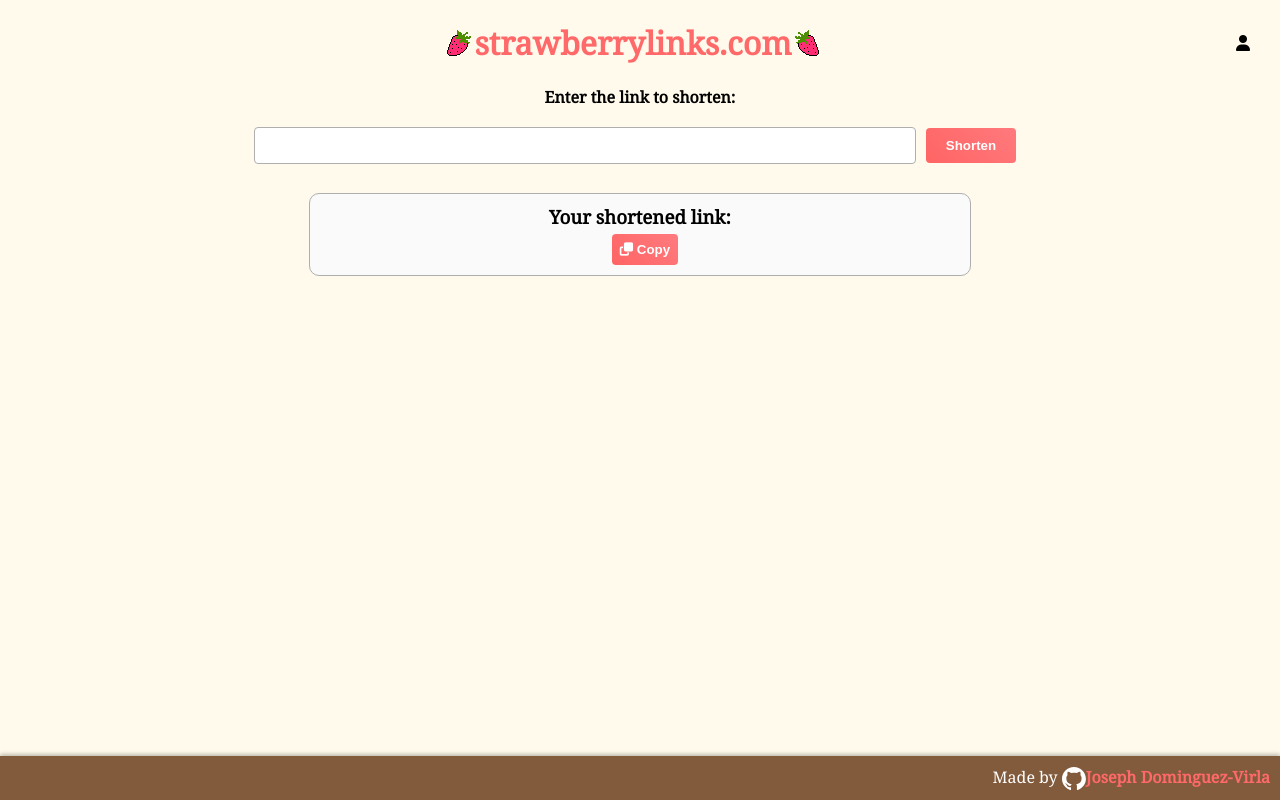
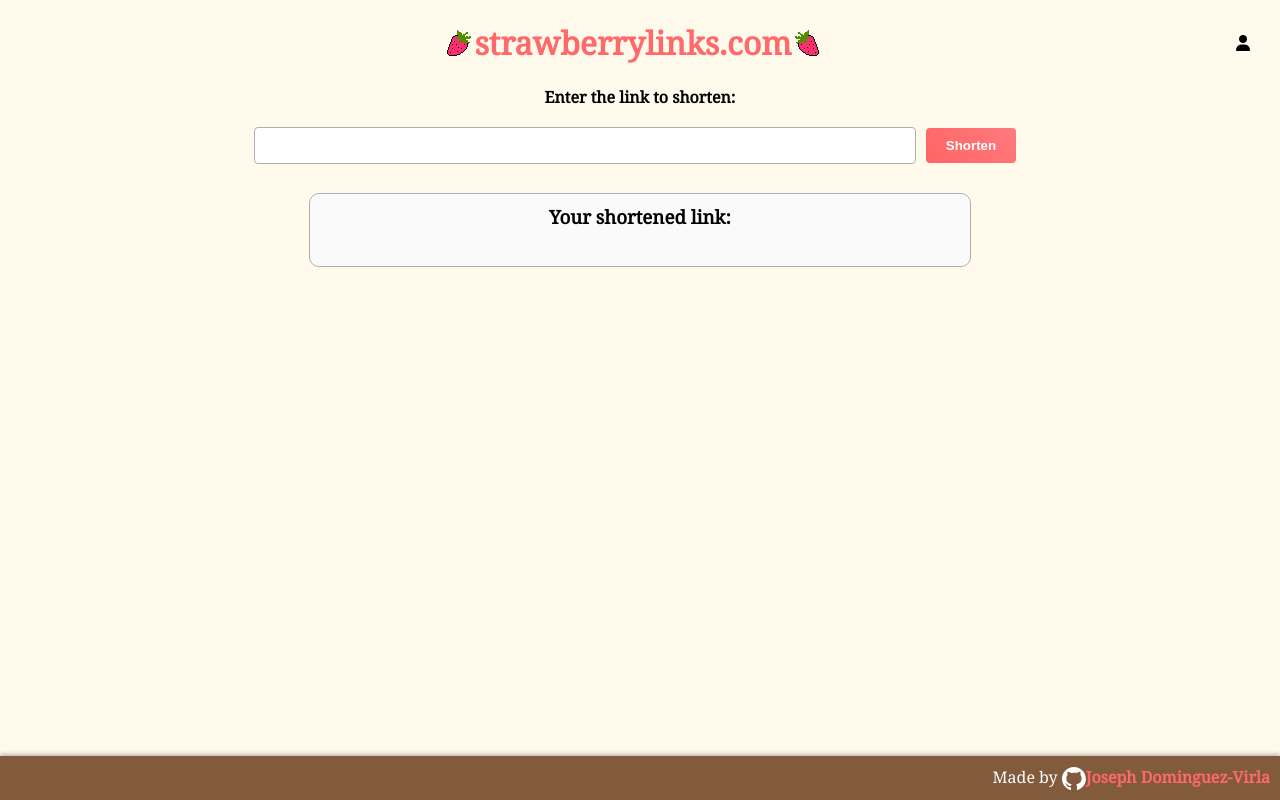
Before and after one commit to josephdominguez/strawberrylinks, a Vue app in the folder client/: page / in a window 1280 px wide. Built offline with nearby package versions, Linux system fonts and the light colour scheme.

Commit message:
added api endpoint const

```diff
--- a/client/src/components/LinkContainer.vue
+++ b/client/src/components/LinkContainer.vue
@@ -1,15 +1,17 @@
 <script setup lang="ts">
 import CopyButton from '@/components/CopyButton.vue';
+import { API_ENDPOINT } from '@/config';
 const { shortenedLink } = defineProps(['shortenedLink']);
 </script>
 
 <template>
   <div class="link-container">
     <h3>Your shortened link:</h3>
-    <div class="shortened-link-container">
-      <a :href="shortenedLink" target="_blank">{{ shortenedLink }}</a>
+    <div v-if="shortenedLink" class="shortened-link-container">
+      <a :href="shortenedLink" target="_blank">{{ API_ENDPOINT }}/{{ shortenedLink }}</a>
       <CopyButton :shortenedLink="shortenedLink" />
     </div>
+    <div v-else><br /></div>
   </div>
 </template>
 
--- a/client/src/components/LinkForm.vue
+++ b/client/src/components/LinkForm.vue
@@ -1,6 +1,7 @@
 <script setup lang="ts">
 import { ref } from 'vue';
 import axios from 'axios';
+import { API_ENDPOINT } from '@/config';
 
 const { updateShortenedLink } = defineProps(['updateShortenedLink']);
 
@@ -9,7 +10,8 @@ const shortenedLink = ref('');
 
 const shortenLink = async () => {
   try {
-    const response = await axios.post(`http://localhost:8080/shorten?originalLink=${originalLink.value}`);
+    // Make API call to shorten link
+    const response = await axios.post(`${API_ENDPOINT}/shorten?originalLink=${originalLink.value}`);
     shortenedLink.value = response.data.shortLink;
 
     // Call the prop function to update the shortened link in the parent component
--- /dev/null
+++ b/client/src/config.ts
@@ -0,0 +1 @@
+export const API_ENDPOINT = 'http://localhost:8080';
--- a/client/src/views/ShortenedUrlView.vue
+++ b/client/src/views/ShortenedUrlView.vue
@@ -6,8 +6,9 @@
 
 <script setup lang="ts">
 import { onMounted } from 'vue';
-import { useRoute } from 'vue-router';  // Import useRoute
+import { useRoute } from 'vue-router';
 import axios from 'axios';
+import { API_ENDPOINT } from '@/config';
 
 const route = useRoute();
 const shortUrl = route.params.shortUrl;
@@ -15,7 +16,7 @@ const shortUrl = route.params.shortUrl;
 onMounted(async () => {
   try {
     // Make API request to get the original link
-    const response = await axios.get(`http://localhost:8080/${shortUrl}`);
+    const response = await axios.get(`${API_ENDPOINT}/${shortUrl}`);
     const originalLink = response.data.originalLink;
 
     // Redirect the user to the original link
```
